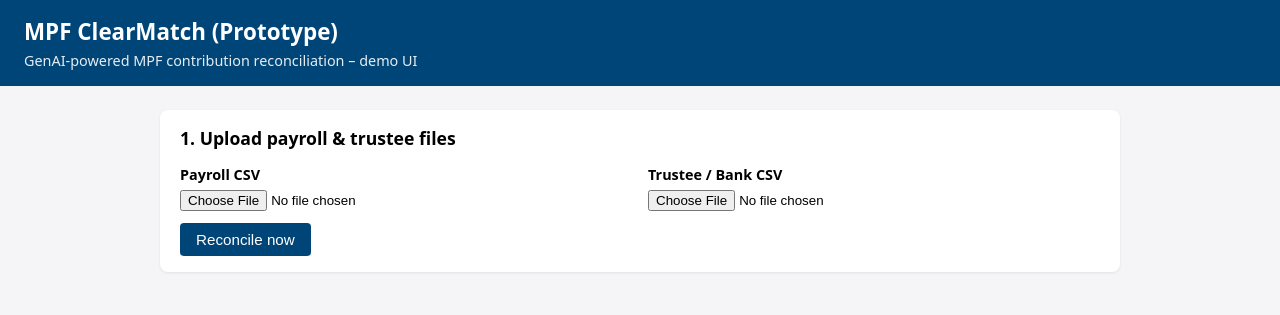
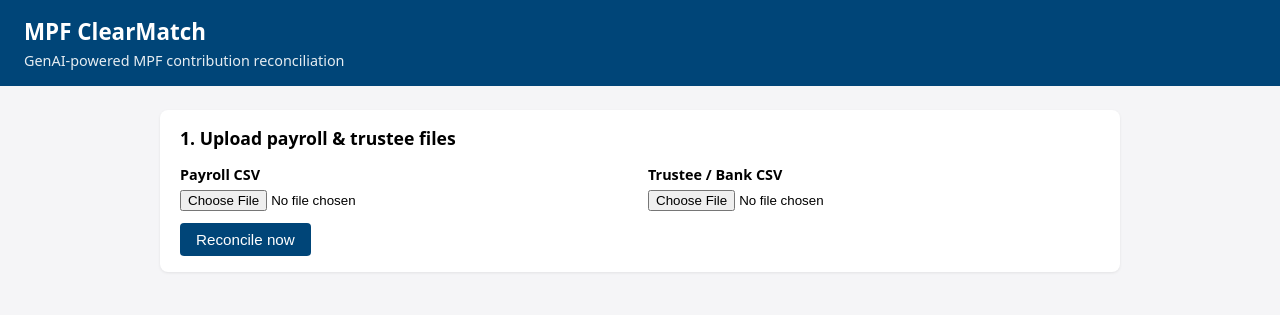
Before and after one commit to khskwok/clearmatch, a plain HTML site: page index.html in a window 1280 px wide. Drawn offline with Linux system fonts and the light colour scheme.

Commit message:
Update index.html for improved functionality and UI

```diff
--- a/index.html
+++ b/index.html
@@ -2,7 +2,7 @@
 <html lang="en">
 <head>
   <meta charset="UTF-8" />
-  <title>MPF ClearMatch – Prototype</title>
+  <title>MPF ClearMatch</title>
   <meta name="viewport" content="width=device-width, initial-scale=1" />
   <style>
     body { font-family: system-ui, -apple-system, BlinkMacSystemFont, "Segoe UI", sans-serif; margin: 0; padding: 0; background: #f5f5f7; }
@@ -40,8 +40,8 @@
 </head>
 <body>
   <header>
-    <h1>MPF ClearMatch (Prototype)</h1>
-    <p>GenAI‑powered MPF contribution reconciliation – demo UI</p>
+    <h1>MPF ClearMatch</h1>
+    <p>GenAI‑powered MPF contribution reconciliation</p>
   </header>
 
   <main>
```
